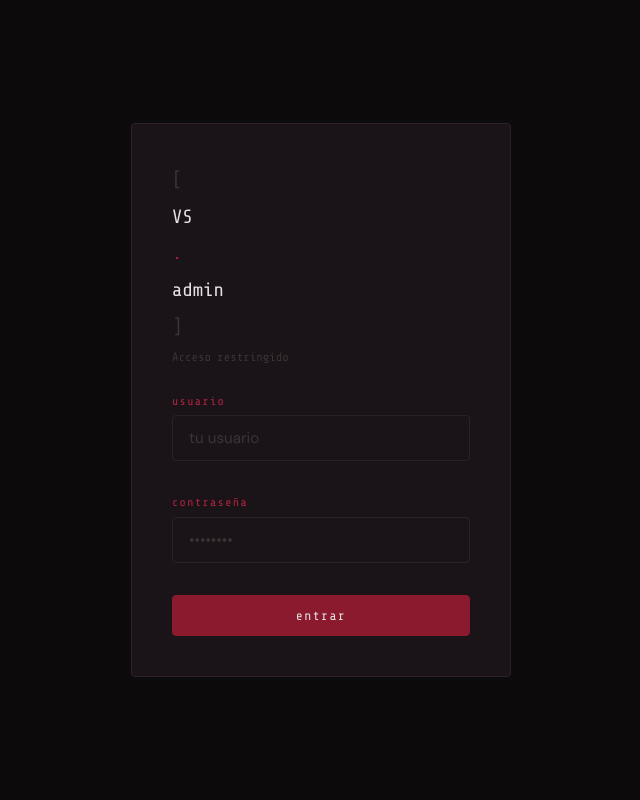
After one commit to Vito-Pulls/Portfolio, a PHP site: page /admin/login.php in a window 1280 px wide. The commit adds this page. Shown: the whole page, without its empty margins (319-959 px from the left). Run offline with PHP 8.4, Linux system fonts and the light colour scheme.

Commit message:
feat: Login auth

```diff
--- a/admin/admin.css
+++ b/admin/admin.css
@@ -128,3 +128,38 @@
 .admin-enlace--peligro:hover {
     color: #f87171;
 }
+
+.login-wrapper {
+    min-height: 100vh;
+    display: flex;
+    align-items: center;
+    justify-content: center;
+    padding: 2rem;
+}
+
+.login-box {
+    width: 100%;
+    max-width: 380px;
+    background: var(--color-superficie);
+    border: 1px solid var(--color-borde);
+    border-radius: var(--radio);
+    padding: 2.5rem;
+    display: flex;
+    flex-direction: column;
+    gap: 1.5rem;
+}
+
+.login-box__cabecera {
+    font-family: var(--fuente-mono);
+    font-size: 1.2rem;
+    color: var(--color-texto);
+    display: flex;
+    flex-direction: column;
+    gap: 0.25rem;
+}
+
+.login-box__cabecera p {
+    font-size: 0.75rem;
+    color: var(--color-texto-tenue);
+    max-width: none;
+}
--- /dev/null
+++ b/admin/login.php
@@ -0,0 +1,75 @@
+<?php
+session_start();
+
+if (isset($_SESSION['admin_logueado'])) {
+    header('Location: index.php');
+    exit;
+}
+
+$error = '';
+
+if ($_SERVER['REQUEST_METHOD'] === 'POST') {
+    $usuario = trim($_POST['usuario'] ?? '');
+    $contrasena = trim($_POST['contrasena'] ?? '');
+
+    $usuario_valido = 'victor';
+    $contrasena_valida = '1959';
+
+    if ($usuario === $usuario_valido && $contrasena === $contrasena_valida) {
+        $_SESSION['admin_logueado'] = true;
+        $_SESSION['admin_usuario'] = $usuario;
+        header('Location: index.php');
+        exit;
+    } else {
+        $error = 'Usuario o contraseña incorrectos.';
+    }
+}
+?>
+<!DOCTYPE html>
+<html lang="es">
+
+<head>
+    <meta charset="UTF-8" />
+    <meta name="viewport" content="width=device-width, initial-scale=1.0" />
+    <title>Admin — Login</title>
+    <link rel="stylesheet" href="../assets/css/style.css" />
+    <link rel="stylesheet" href="admin.css" />
+</head>
+
+<body class="admin-body">
+
+    <div class="login-wrapper">
+        <div class="login-box">
+
+            <div class="login-box__cabecera">
+                <span class="nav__logo-corchete">[</span>VS<span class="acento">.</span>admin<span
+                    class="nav__logo-corchete">]</span>
+                <p>Acceso restringido</p>
+            </div>
+
+            <?php if ($error): ?>
+                <div class="contact-alert contact-alert--error">
+                    <?= $error ?>
+                </div>
+            <?php endif; ?>
+
+            <form method="POST" action="login.php" class="contact-form">
+                <div class="form-grupo">
+                    <label class="form-label" for="usuario">usuario</label>
+                    <input class="form-input" type="text" id="usuario" name="usuario" autocomplete="off"
+                        placeholder="tu usuario" />
+                </div>
+                <div class="form-grupo">
+                    <label class="form-label" for="contrasena">contraseña</label>
+                    <input class="form-input" type="password" id="contrasena" name="contrasena"
+                        placeholder="••••••••" />
+                </div>
+                <button type="submit" class="btn btn--primario btn--full">Entrar</button>
+            </form>
+
+        </div>
+    </div>
+
+</body>
+
+</html>
```
